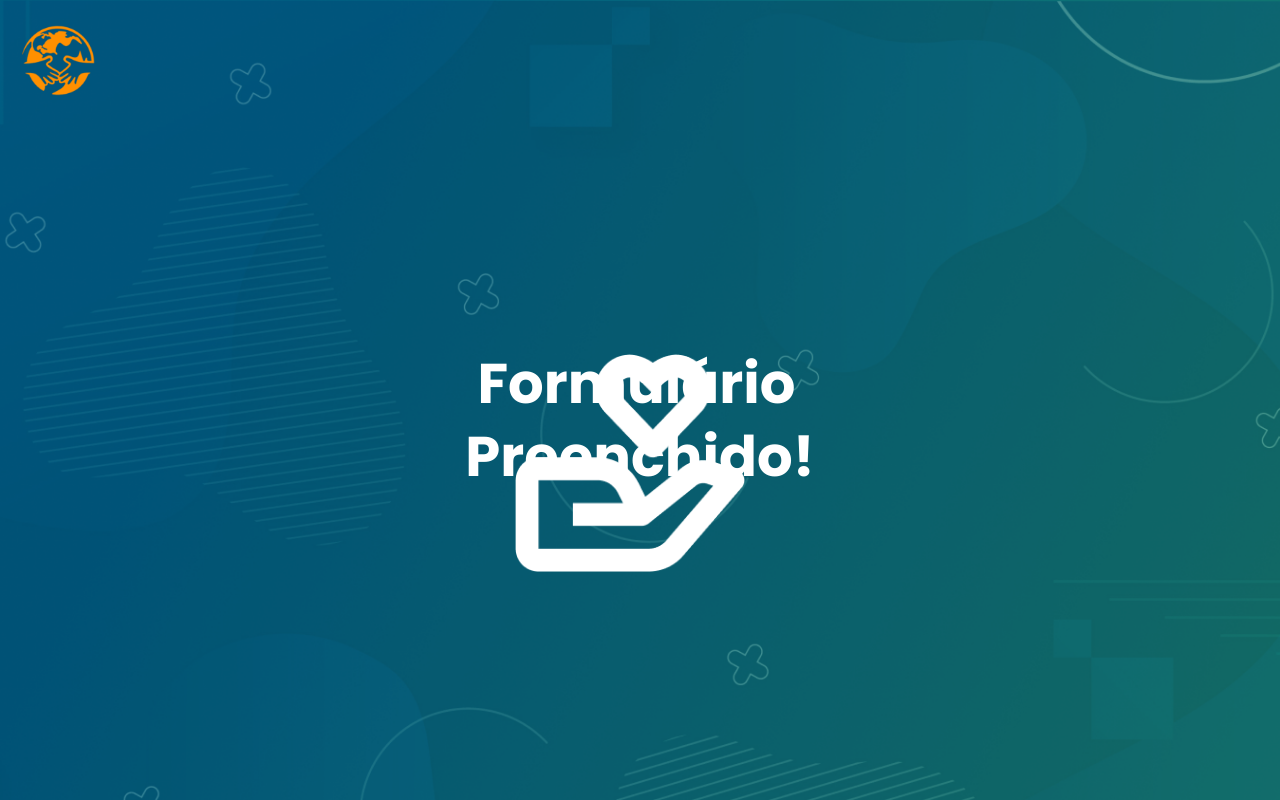
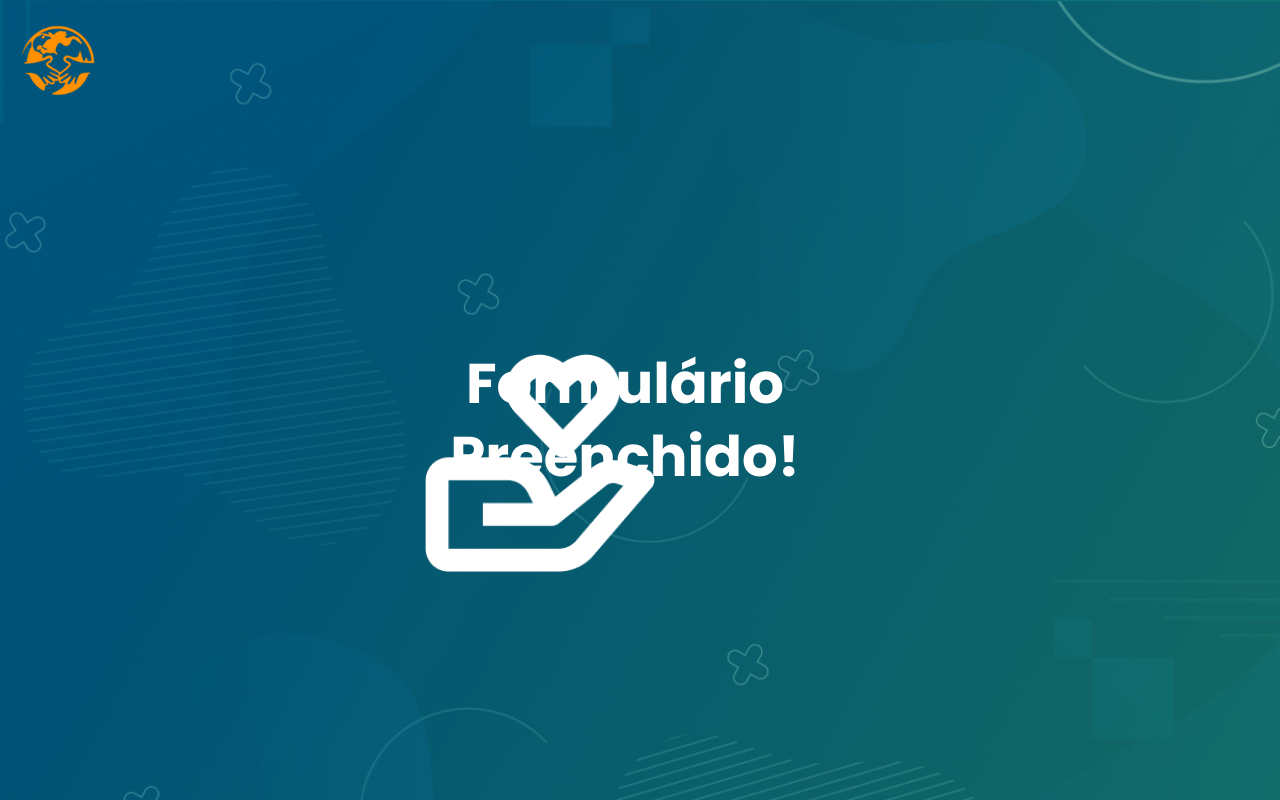
Before and after one commit to rafabernardess/FormularioInscricao, a React (Vite) app: page /formulario-preenchido in a window 1280 px wide. Built offline with nearby package versions, Linux system fonts and the light colour scheme.

Commit message:
Update Preenchido.css

```diff
--- a/src/css/Preenchido.css
+++ b/src/css/Preenchido.css
@@ -46,7 +46,7 @@ body {
     width: 230px; /* Tamanho padrão para telas de PC */
     height: auto;
     max-width: 100%;
-    margin-right: 20px; /* Espaçamento entre o ícone e a frase */
+    margin-right: 200px; /* Espaçamento entre o ícone e a frase */
 }
 
 /* Centraliza o texto e organiza o h1 */
```
